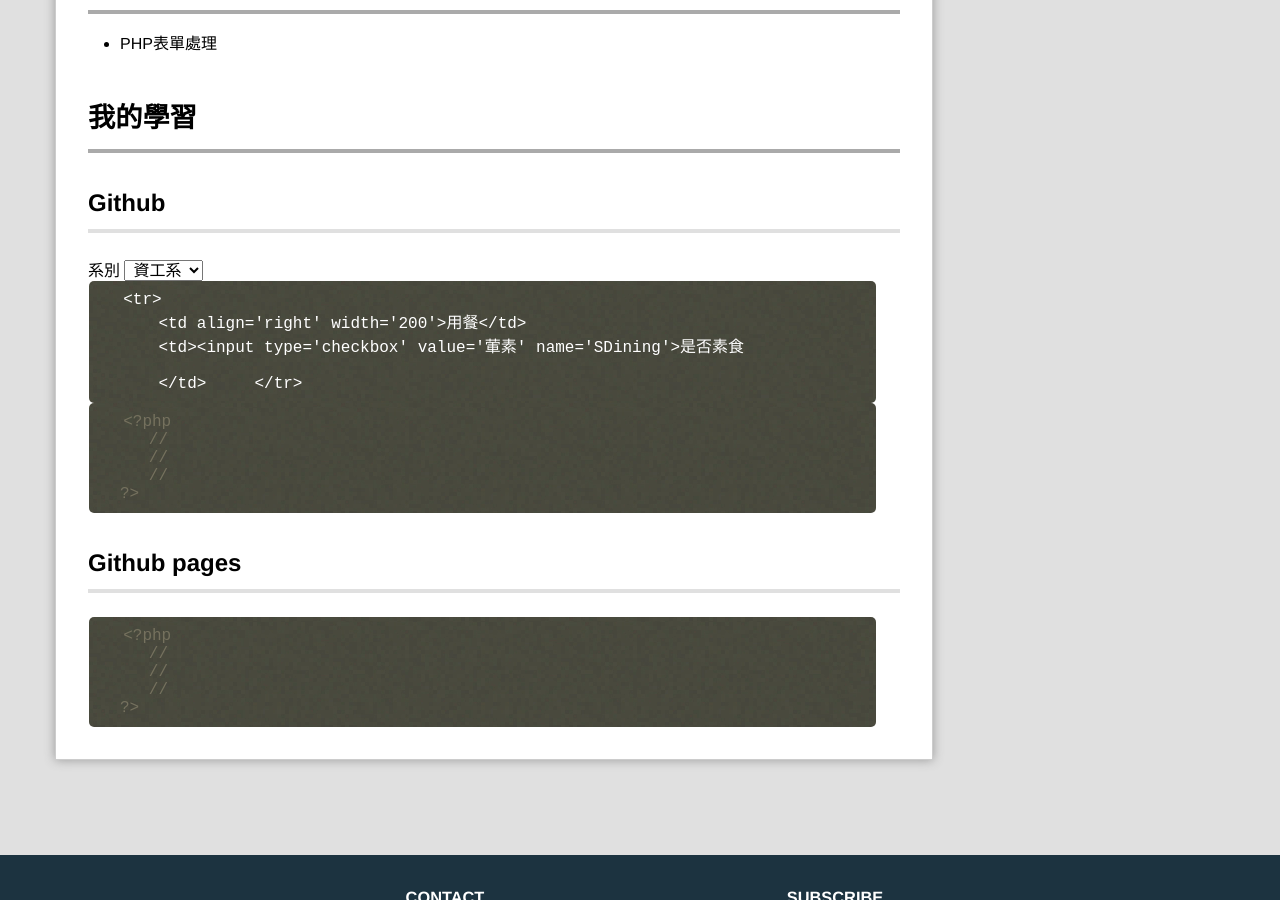
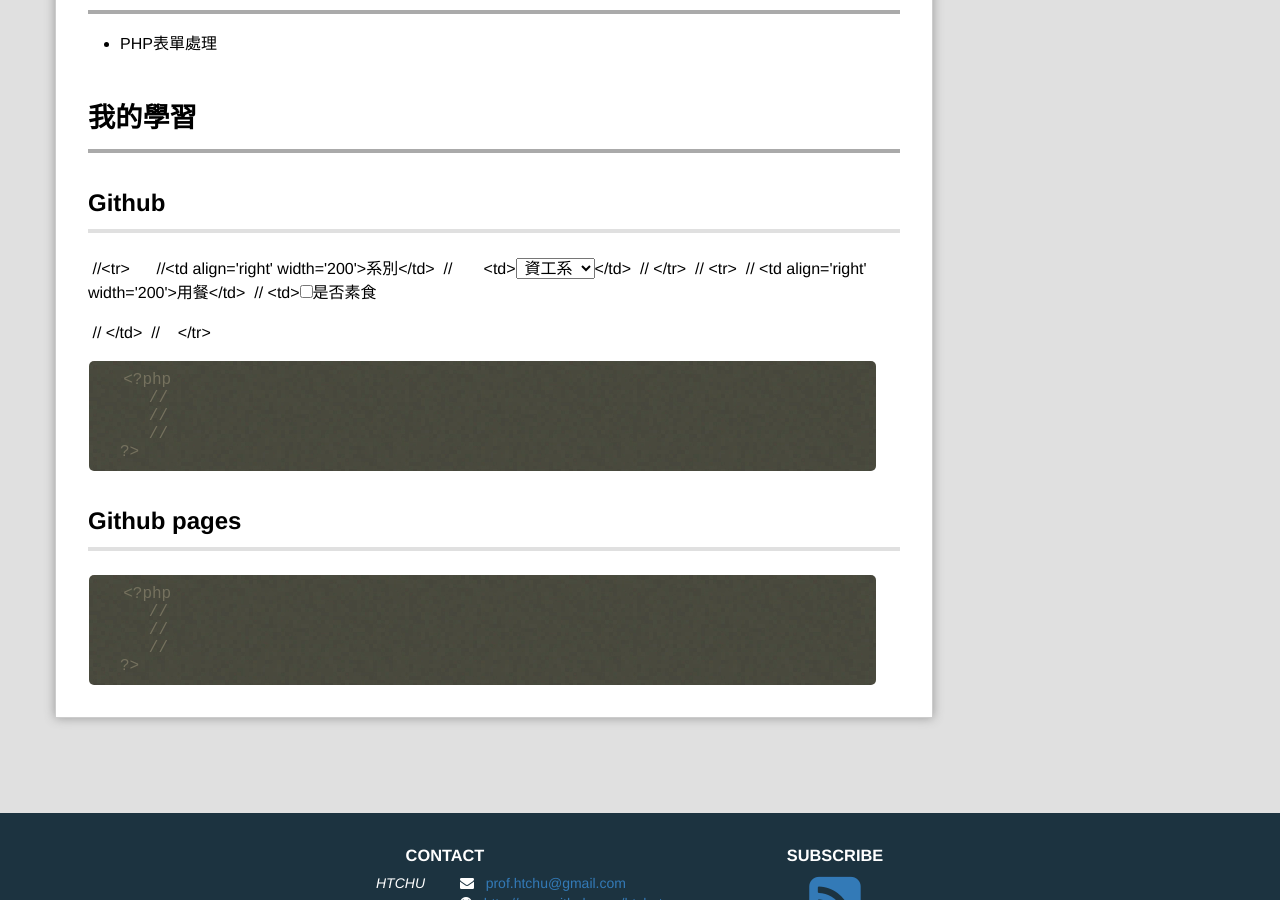
Before and after one commit to wily125/webcourse, a Jekyll site: the page built from _posts/2017-10-25-Class6.md, in a window 1280 px wide and 900 px high, scrolled down 565 px. Built offline with Jekyll 4.4.1, drawn with Linux system fonts in a browser that asks for light colours; Markdown is read by kramdown in place of the engine named in the settings; comment, search, counter and statistics services are not loaded.

Commit message:
Update 2017-10-25-Class6.md

````diff
--- a/_posts/2017-10-25-Class6.md
+++ b/_posts/2017-10-25-Class6.md
@@ -15,21 +15,21 @@ github帳號及使用github做blog。。
 # 我的學習
 
 ##Github
-<tr>
-        <td align='right' width='200'>系別</td>
-        <td><select name="YourLocation">
-            　<option value="資工">資工系</option>
-            　<option value="土木">土木系</option>
-            　<option value="商設">商設系</option>
-            　<option value="外語">外語系</option>
-            </select></td>
-    </tr>
-    <tr>
-        <td align='right' width='200'>用餐</td>
-        <td><input type='checkbox' value='葷素' name='SDining'>是否素食
+ //<tr>
+      //<td align='right' width='200'>系別</td>
+  //       <td><select name="YourLocation">
+   //          　<option value="資工">資工系</option>
+   //          　<option value="土木">土木系</option>
+   //          　<option value="商設">商設系</option>
+    //         　<option value="外語">外語系</option>
+  //           </select></td>
+   //  </tr>
+  //   <tr>
+   //      <td align='right' width='200'>用餐</td>
+    //     <td><input type='checkbox' value='葷素' name='SDining'>是否素食
 
-        </td>
-    </tr>
+    //     </td>
+ //    </tr>
 
 
 ```php
````
